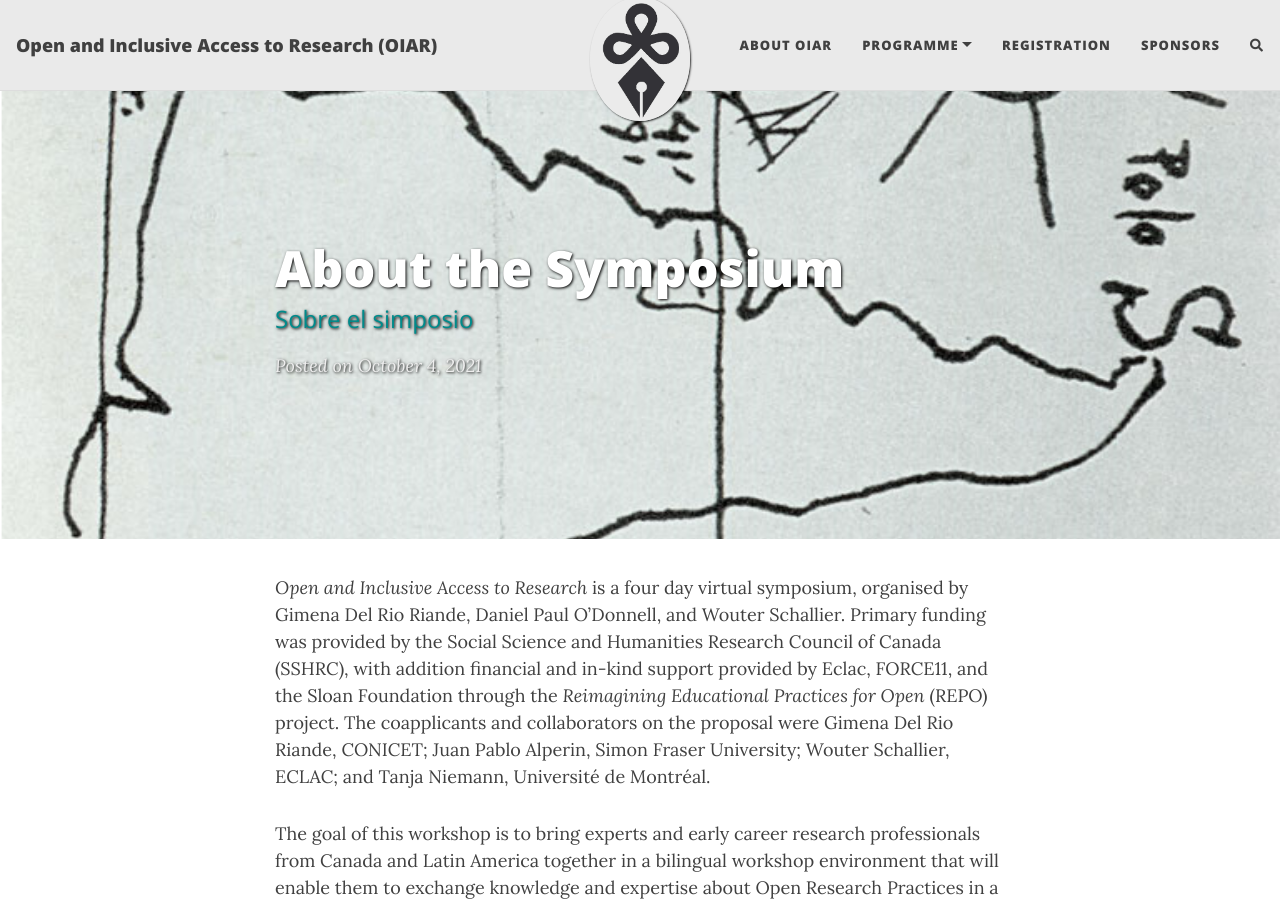
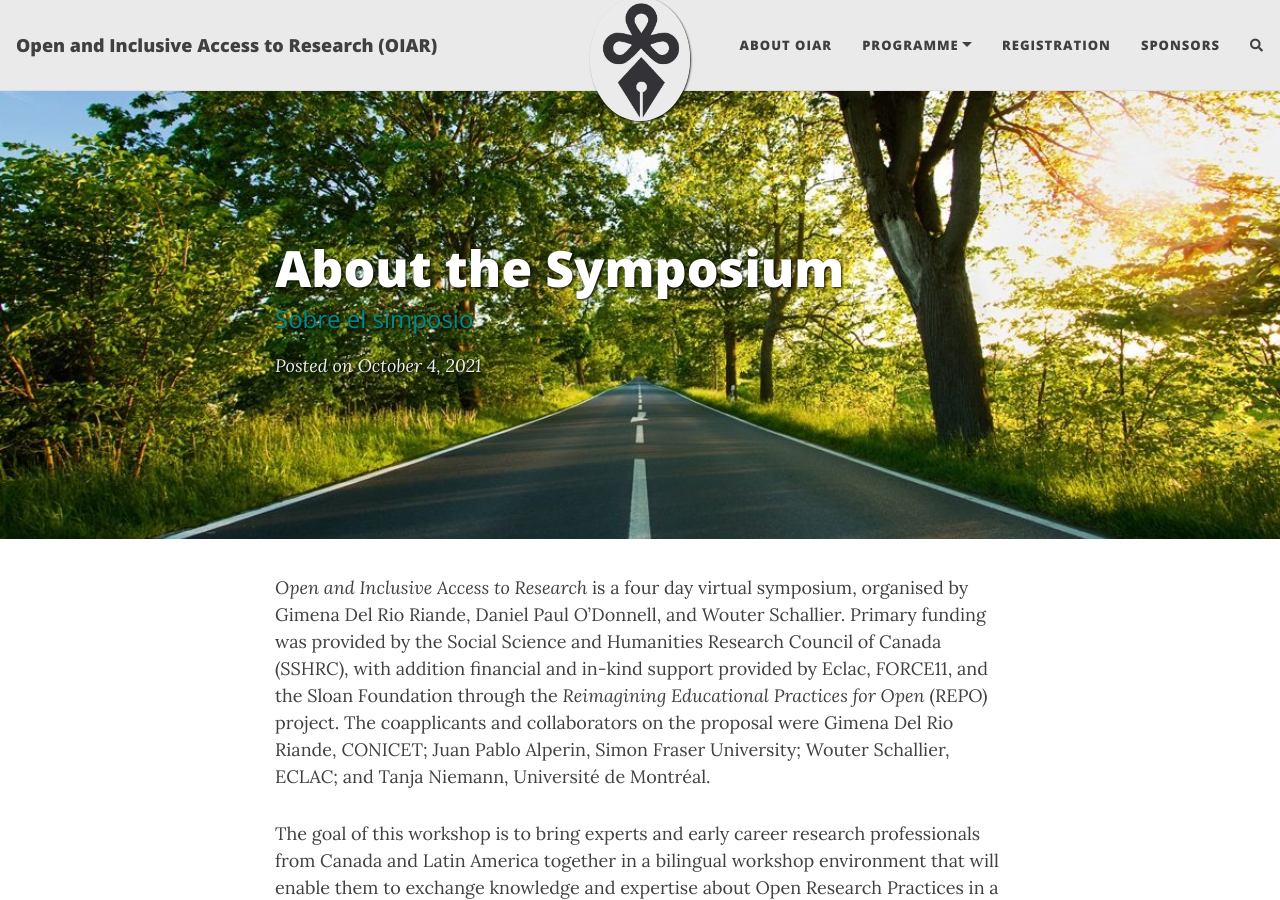
Before and after one commit to caedmon5/OIAR, a Jekyll site: the page built from _posts/2021-10-04-about-the-symposium.md, in a window 1280 px wide and 900 px high. Built offline with Jekyll 4.4.1, drawn with Linux system fonts in a browser that asks for light colours; nearby versions of some CDN libraries; comment, search, counter and statistics services are not loaded.

Commit message:
Update 2021-10-04-about-the-symposium.md
After I saw how the image looked, going to adjust it a bit

```diff
--- a/_posts/2021-10-04-about-the-symposium.md
+++ b/_posts/2021-10-04-about-the-symposium.md
@@ -2,7 +2,7 @@
 layout: post
 title: About the Symposium
 subtitle: Sobre el simposio
-cover-img: /assets/img/BannerAmericaInvertida.png
+cover-img: /assets/img/path.jpg
 thumbnail-img: /assets/img/MahsaThumbCroppedTransparent.png
 share-img: /assets/img/path.jpg
 tags: [about]
```
